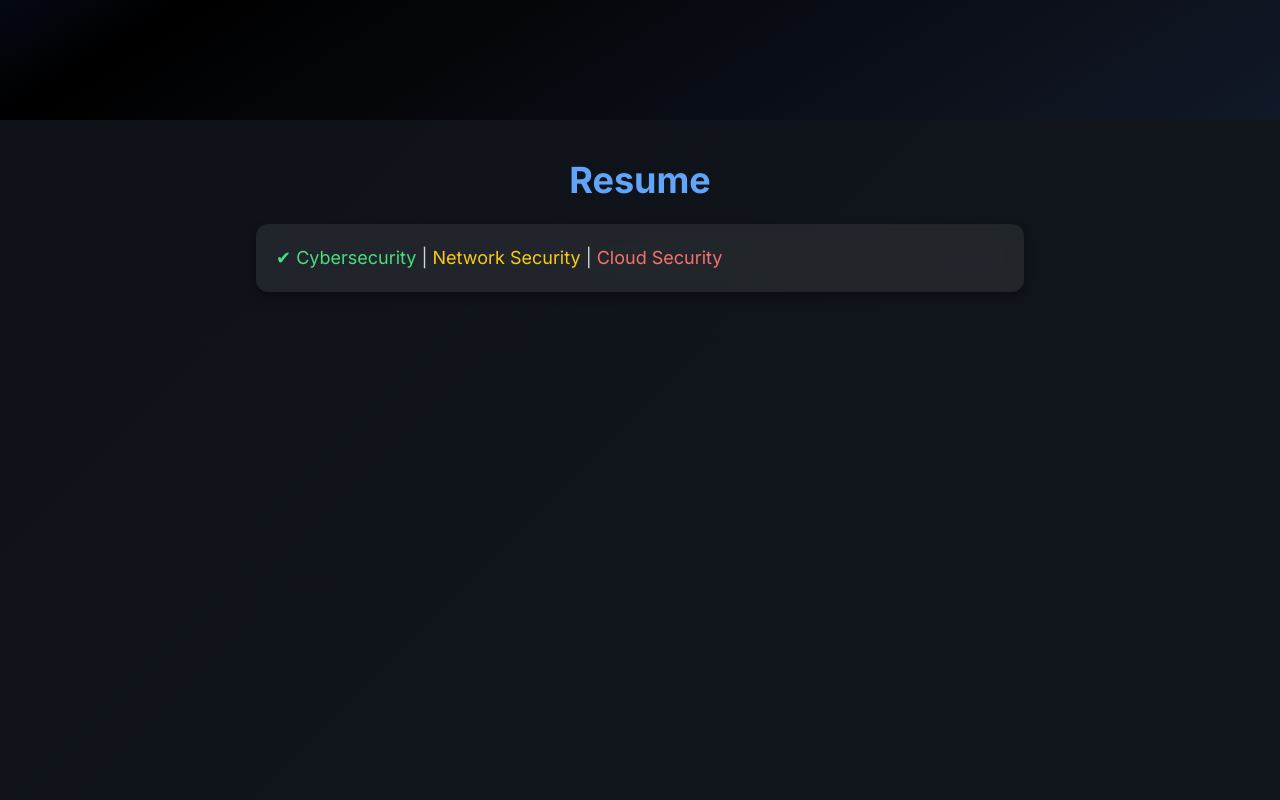
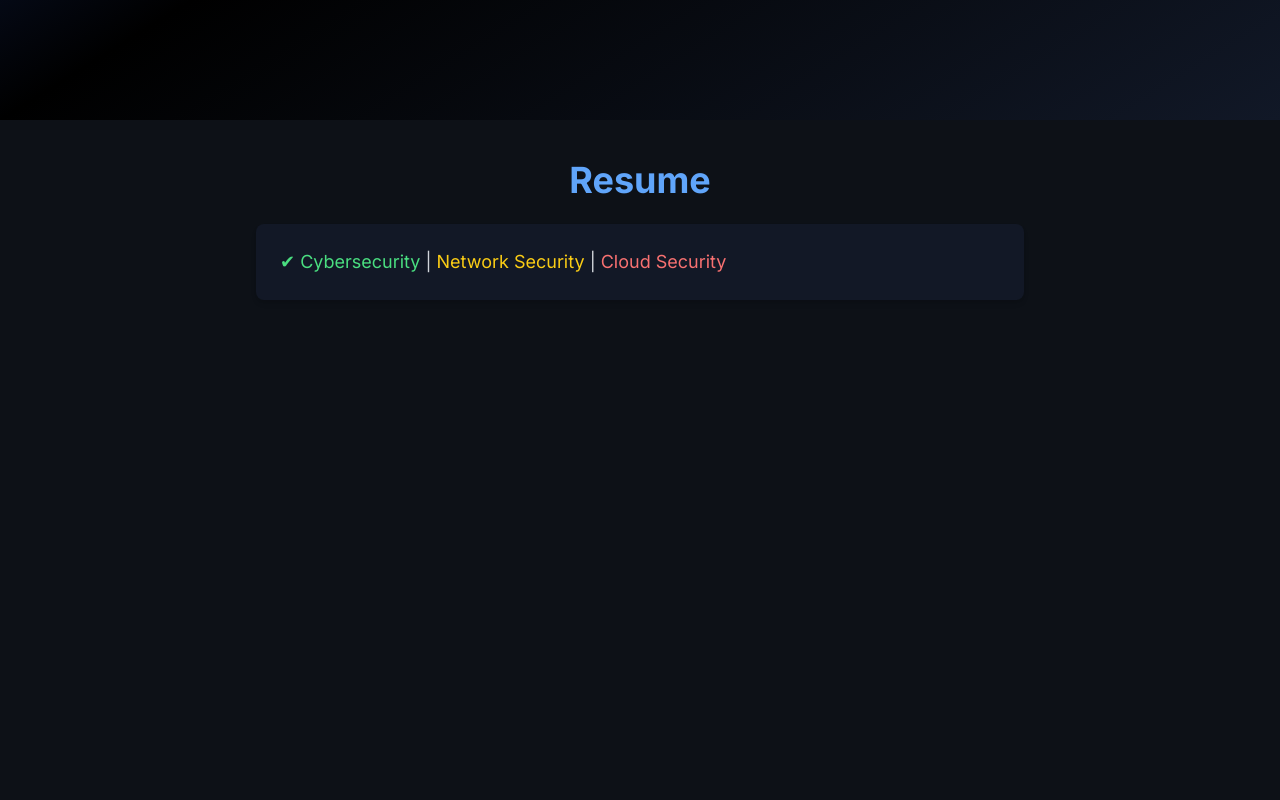
Before and after one commit to EyeonSee/EyeonCyberp, a React (Vite) app: page / in a window 1280 px wide. Shown: the part 680-1480 px from the top of the page. Built offline with nearby package versions, Linux system fonts and the light colour scheme.

Commit message:
Update Resume.jsx

```diff
--- a/src/components/Resume.jsx
+++ b/src/components/Resume.jsx
@@ -1,8 +1,8 @@
 const Resume = () => {
   return (
-    <section id="resume" className="min-h-screen p-10">
+    <section id="resume" className="min-h-screen p-10 bg-[#0D1117] text-white">
       <h2 className="text-4xl font-bold text-blue-400 text-center">Resume</h2>
-      <div className="max-w-3xl mx-auto glassmorphism p-6 rounded-lg shadow-md mt-6">
+      <div className="max-w-3xl mx-auto bg-[#121826] p-6 rounded-lg shadow-md mt-6">
         <p className="text-lg text-gray-300">
           <span className="text-green-400">✔ Cybersecurity</span> |
           <span className="text-yellow-400"> Network Security</span> |
```
